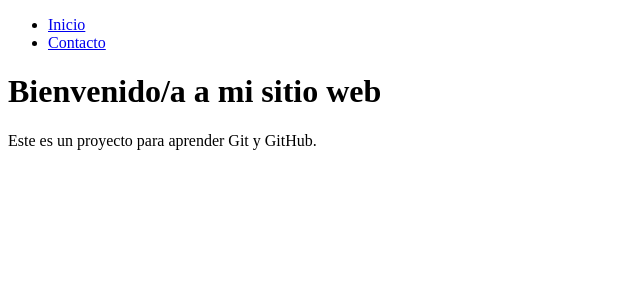
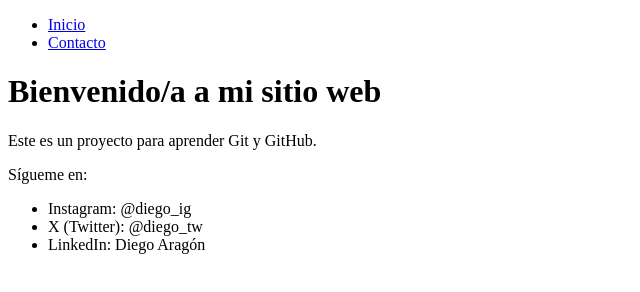
Before and after one commit to dvaragons/mi-proyecto-web, a plain HTML site: page index.html in a window 1280 px wide. Shown: the whole page, without its empty margins (0-640 px from the left). Drawn offline with Linux system fonts and the light colour scheme.

Commit message:
Añadir footer con enlaces a redes sociales

```diff
--- a/index.html
+++ b/index.html
@@ -15,5 +15,14 @@
 
     <h1 id="inicio">Bienvenido/a a mi sitio web</h1>
     <p>Este es un proyecto para aprender Git y GitHub.</p>
+
+    <footer id="contacto">
+        <p>Sígueme en:</p>
+        <ul>
+            <li>Instagram: @diego_ig</li>
+            <li>X (Twitter): @diego_tw</li>
+            <li>LinkedIn: Diego Aragón</li>
+        </ul>
+    </footer>
 </body>
 </html>
```
